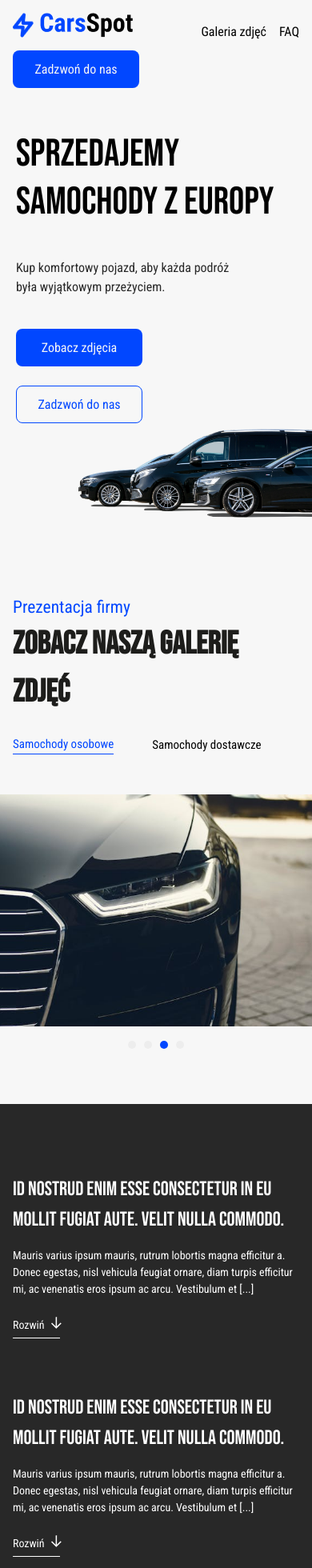
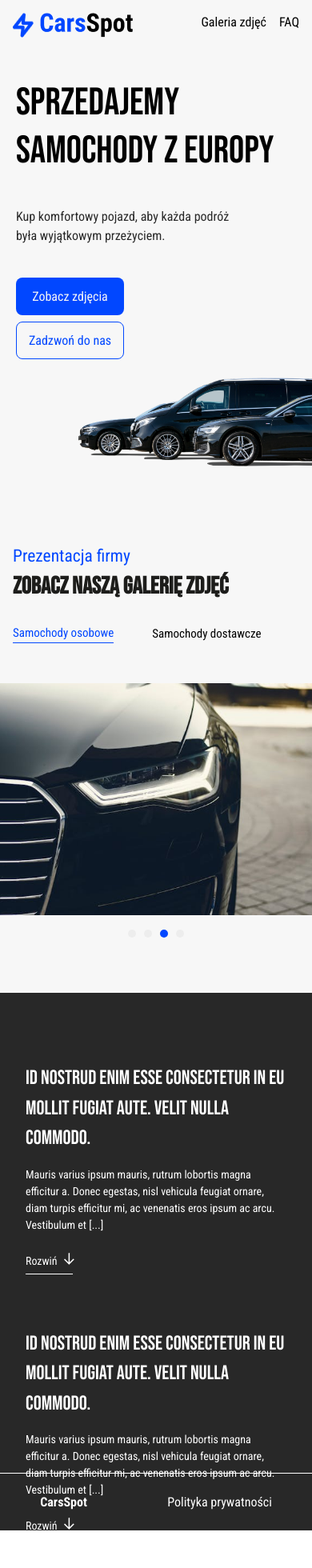
Before and after one commit to artur-IT/recruitment_adSite.pro, a React (Vite) app: page / in a window 390 px wide. Shown: the top 1960 px of the page at 80% size. After the commit the page ends 1924 px from the top, so only its background shows below. Built offline with nearby package versions, Linux system fonts and the light colour scheme.

Commit message:
fix breakpoints in RWD

```diff
--- a/src/App.jsx
+++ b/src/App.jsx
@@ -18,25 +18,29 @@ export default function App() {
           </div>
 
           {/* middle menu */}
-          <div className="absolute right-4 flex space-x-4 font-roboto-condensed text-base lg:static lg:justify-center">
-            <a href="#">Galeria zdjęć</a>
+          <div className="absolute right-4 top-4 flex space-x-4 font-roboto-condensed text-base lg:static lg:justify-center">
+            <a href="#gallery">Galeria zdjęć</a>
             <a href="#">FAQ</a>
           </div>
 
           {/* right button */}
-          <div className="relative mt-4 lg:static lg:mt-0 lg:flex lg:justify-end">
-            <button className="h-[47px] w-[158px] rounded-lg bg-[#0147FF] font-roboto-condensed text-[#F7F7F7] hover:border-2 hover:border-[#0147FF] hover:bg-white hover:text-[#0147FF]">
+          <div className="relative lg:static lg:flex lg:justify-end">
+            <button className="invisible h-[47px] w-[135px] rounded-lg bg-[#0147FF] font-roboto-condensed text-[#F7F7F7] hover:border-2 hover:border-[#0147FF] hover:bg-white hover:text-[#0147FF] lg:visible lg:w-[158px]">
               <a href="tel:+48 123 456 789">Zadzwoń do nas</a>
             </button>
           </div>
         </nav>
 
         {/* Hero One */}
-        <section className="relative mt-16 h-[600px] bg-[#F7F7F7] p-5 lg:mt-0 lg:h-[825px] lg:p-24">
+        <section className="relative h-[600px] bg-[#F7F7F7] p-5 lg:mt-0 lg:h-[825px] lg:p-24">
           <div>
             {/* bg element */}
-            <div className="invisible absolute right-[5%] top-[-10%] w-1/2 max-w-[668px] lg:visible xl:right-20">
-              <img className="" src="./img/HERO_Element.png" alt="cars" />
+            <div className="invisible absolute right-[5%] top-[-15%] w-1/2 max-w-[668px] lg:visible xl:right-20">
+              <img
+                className="h-[640px]"
+                src="./img/HERO_Element.png"
+                alt="cars"
+              />
             </div>
 
             {/* info */}
@@ -49,11 +53,11 @@ export default function App() {
                   Kup komfortowy pojazd, aby każda podróż była wyjątkowym
                   przeżyciem.
                 </p>
-                <div className="flex flex-col gap-6 font-roboto-condensed sm:flex-row sm:gap-6">
-                  <button className="h-[47px] w-[158px] rounded-lg bg-[#0147FF] text-[#F7F7F7]">
+                <div className="flex flex-col gap-2 font-roboto-condensed sm:flex-row sm:gap-6">
+                  <button className="h-[47px] w-[135px] rounded-lg bg-[#0147FF] text-[#F7F7F7] md:w-[158px]">
                     <a href="#gallery">Zobacz zdjęcia</a>
                   </button>
-                  <button className="h-[47px] w-[158px] rounded-lg border-[1px] border-[#0147FF] bg-[#F7F7F7] text-[#0147FF] hover:border-2 hover:border-[#0147FF] hover:bg-[#0147FF] hover:text-[#F7F7F7]">
+                  <button className="h-[47px] w-[135px] rounded-lg border-[1px] border-[#0147FF] bg-[#F7F7F7] text-[#0147FF] hover:border-2 hover:border-[#0147FF] hover:bg-[#0147FF] hover:text-[#F7F7F7] md:w-[158px]">
                     <a href="tel:+48 123 456 789">Zadzwoń do nas</a>
                   </button>
                 </div>
@@ -61,14 +65,14 @@ export default function App() {
             </div>
 
             {/* cars */}
-            <div className="absolute bottom-24 left-1/4 h-auto w-3/4 max-w-[1064px] lg:top-1/3 xl:left-[376px] xl:top-[328px]">
+            <div className="absolute bottom-24 left-1/4 h-auto w-3/4 max-w-[1064px] lg:top-[400px] xl:left-[376px] xl:top-[328px]">
               <img src="./img/HERO_cars.png" alt="cars" />
             </div>
           </div>
         </section>
 
         {/* Headers Block */}
-        <section className="h-auto bg-[#F7F7F7] lg:h-[207px] lg:pt-16">
+        <section className="h-auto bg-[#F7F7F7] lg:h-[207px] lg:px-24 lg:pt-16">
           <div className="mx-4 grid lg:mx-auto lg:w-[1264px] lg:gap-6">
             <div className="lg:h-[80px] lg:w-[434px]">
               <span className="font-roboto-condensed text-[21.5px] leading-[32.25px] text-[#0147FF]">
@@ -76,7 +80,7 @@ export default function App() {
               </span>
               <h2
                 id="gallery"
-                className="font-bebas-neue text-[40px] font-bold text-[#1D1D1B] lg:h-12"
+                className="font-bebas-neue text-[30px] font-bold text-[#1D1D1B] md:text-[40px] lg:h-12"
               >
                 {"Zobacz naszą Galerię zdjęć".toLocaleUpperCase()}
               </h2>
@@ -94,14 +98,14 @@ export default function App() {
         </section>
 
         {/* GALLERY SLIDER  */}
-        <section className="bg-[#F7F7F7] lg:h-[678px] lg:w-[1440px] lg:p-14">
+        <section className="container mx-auto bg-[#F7F7F7] lg:h-[678px] lg:w-[1440px] lg:p-14">
           <Slider />
         </section>
 
         {/* SEO */}
         <section className="grid h-[600px] gap-4 bg-[#282828] py-[88px] font-roboto-condensed text-base text-white lg:h-[361px]">
-          <div className="flex h-auto flex-col justify-center gap-12 lg:h-[185px] lg:flex-row">
-            <div className="mb-5 grid gap-4 px-4 font-bebas-neue text-[25px] font-normal leading-[37.5px] lg:mb-0 lg:h-[76px] lg:w-[576px] lg:justify-around lg:px-0">
+          <div className="flex h-auto flex-col justify-center gap-12 px-4 lg:h-[185px] lg:flex-row">
+            <div className="mb-5 grid gap-4 px-4 font-bebas-neue text-[25px] font-normal leading-[37.5px] lg:mb-0 lg:h-[76px] lg:justify-around lg:px-0 xl:w-[576px]">
               Id nostrud enim esse consectetur in eu mollit fugiat aute. Velit
               nulla commodo.
               <div className="grid h-auto gap-6 font-roboto-condensed text-sm font-normal leading-[21px] lg:h-[93px]">
@@ -119,7 +123,7 @@ export default function App() {
                 </button>
               </div>
             </div>
-            <div className="mb-5 grid justify-around gap-4 px-4 font-bebas-neue text-[25px] font-normal leading-[37.5px] lg:mb-0 lg:h-[76px] lg:w-[576px] lg:px-0">
+            <div className="mb-5 grid justify-around gap-4 px-4 font-bebas-neue text-[25px] font-normal leading-[37.5px] lg:mb-0 lg:h-[76px] lg:px-0 xl:w-[576px]">
               Id nostrud enim esse consectetur in eu mollit fugiat aute. Velit
               nulla commodo.
               <div className="grid h-[93px] gap-6 font-roboto-condensed text-sm font-normal leading-[21px]">
```
